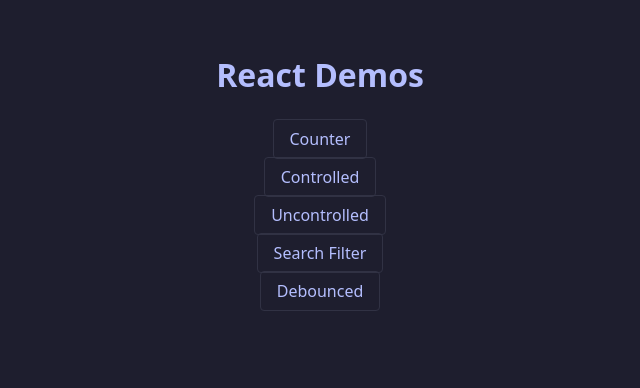
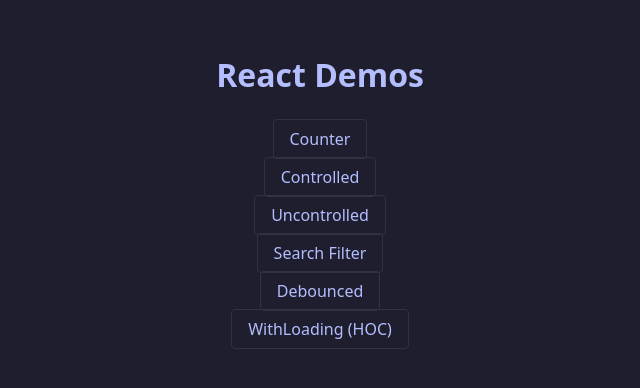
Before and after one commit to asarudick/leetcode, a React (Vite) app: page / in a window 1280 px wide. Shown: the top 388 px of the page, without its empty margins (352-992 px from the left). Built offline with nearby package versions, Linux system fonts and the light colour scheme.

Commit message:
add hoc react exercise

```diff
--- a/src/react/App.tsx
+++ b/src/react/App.tsx
@@ -5,6 +5,7 @@
 import Debounced from './debounced';
 import { Link, Routes, Route } from 'react-router-dom';
 import React from 'react';
+import WithLoading from './with-loading';
 
 function App() {
   return (
@@ -139,6 +140,31 @@
                   Debounced
                 </Link>
               </li>
+              <li>
+                <Link
+                  to="/with-loading"
+                  style={{
+                    color: 'var(--lavender)',
+                    textDecoration: 'none',
+                    padding: '0.5rem 1rem',
+                    borderRadius: '0.25rem',
+                    transition: 'all 0.2s ease',
+                    border: '1px solid var(--overlay0)'
+                  }}
+                  onMouseEnter={(e) => {
+                    e.currentTarget.style.color = 'var(--sky)';
+                    e.currentTarget.style.backgroundColor = 'var(--overlay0)';
+                    e.currentTarget.style.textDecoration = 'underline';
+                  }}
+                  onMouseLeave={(e) => {
+                    e.currentTarget.style.color = 'var(--lavender)';
+                    e.currentTarget.style.backgroundColor = 'transparent';
+                    e.currentTarget.style.textDecoration = 'none';
+                  }}
+                >
+                  WithLoading (HOC)
+                </Link>
+              </li>
             </ul>
           </div>
         } />
@@ -147,6 +173,7 @@
         <Route path="/uncontrolled" element={<Uncontrolled />} />
         <Route path="/search-filter" element={<SearchFilter />} />
         <Route path="/debounced" element={<Debounced />} />
+        <Route path="/with-loading" element={<WithLoading />} />
       </Routes>
     </div>
   );
--- /dev/null
+++ b/src/react/with-loading/index.tsx
@@ -0,0 +1,20 @@
+import { useEffect, useState } from 'react';
+import {withLoading} from './withLoading';
+
+function Example() {
+    return <div></div>;
+}
+
+export default function () {
+    const Wrapped = withLoading(Example, {delay: 100});
+    const [data, setData] = useState(false);
+
+    useEffect(() => {
+        const id = setTimeout(() => setData(true), 100);
+        return () => clearTimeout(id);
+    }, []);
+
+    return (
+        <Wrapped data={data} />
+    )
+}
--- /dev/null
+++ b/src/react/with-loading/withLoading.tsx
@@ -0,0 +1,24 @@
+import { useState, useEffect, ComponentType } from "react";
+
+type Options = {
+  delay: number;
+};
+
+export function withLoading<P>(Wrapped: ComponentType<P & { isLoading: boolean }>, options: Options) {
+  const { delay = 0 } = options;
+  function WithLoading(props: P & {data: any}) {
+    const [spinning, setSpinning] = useState(delay > 0);
+    useEffect(() => {
+      if (!delay) return;
+      const id = setTimeout(() => setSpinning(false), delay);
+      return () => clearTimeout(id);
+
+    }, [delay]);
+    const isLoading = props.data === undefined || spinning;
+    const { data, ...rest } = props;
+    return <Wrapped {...(rest as P)} isLoading={isLoading} />;
+  }
+
+  WithLoading.displayName = `withLoading(${Wrapped.displayName || 'Component'})`;
+  return WithLoading;
+}
```
